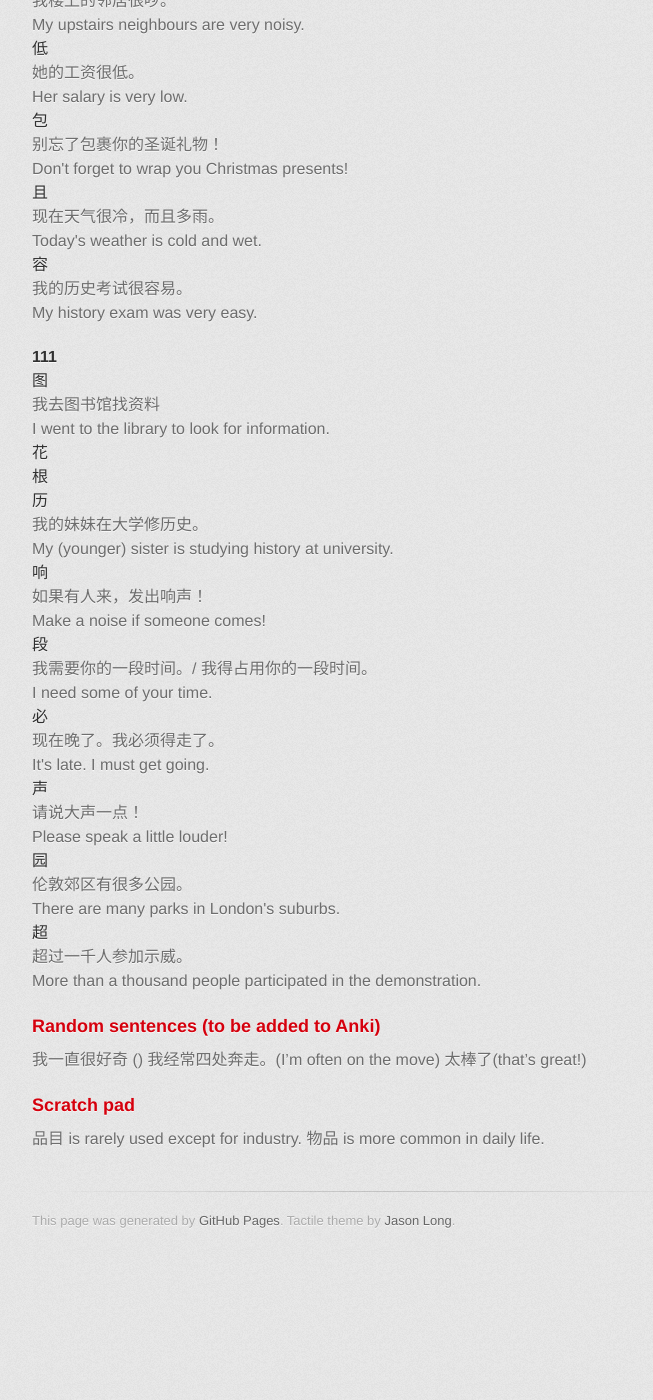
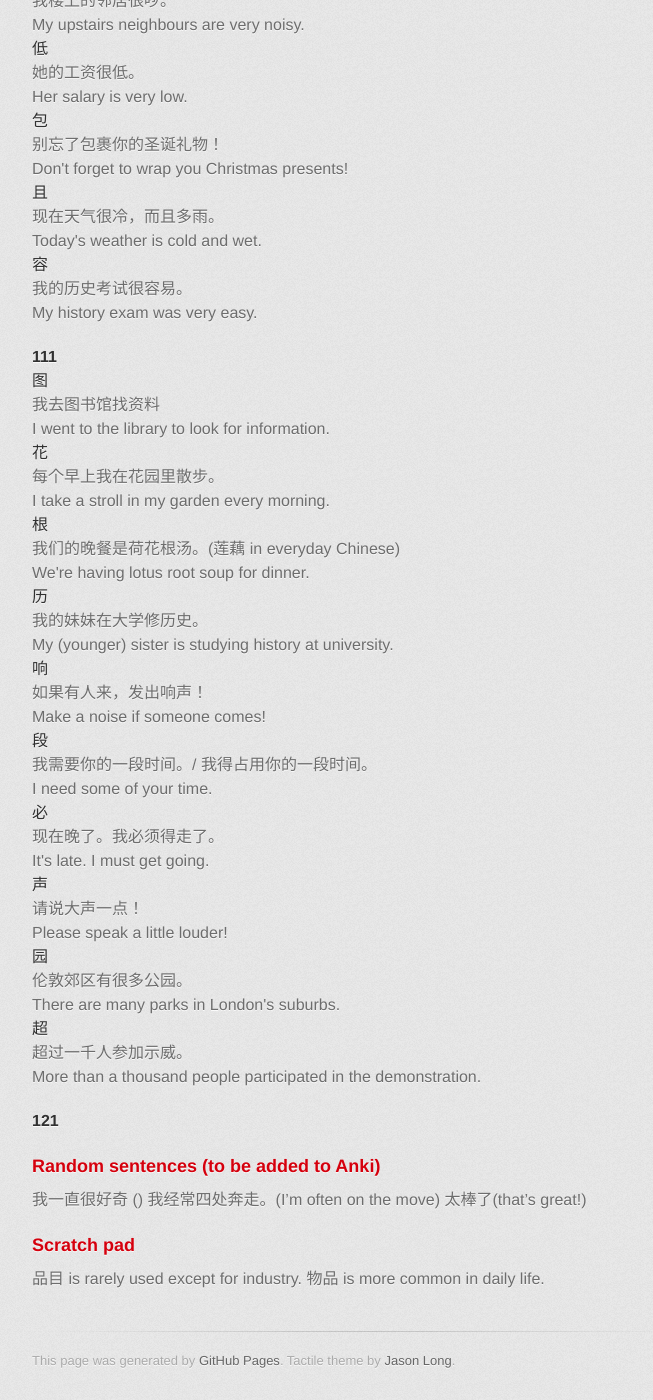
Before and after one commit to axiomiety/axiomiety.github.io, a Jekyll site: the page built from llog/mandarin.markdown, in a window 1280 px wide and 1400 px high, scrolled down 7565 px. Shown: the whole window, without its empty margins (298-951 px from the left). Built offline with Jekyll 4.4.1, drawn with Linux system fonts in a browser that asks for light colours; nearby versions of some CDN libraries; some web fonts are replaced; before the commit the page ends 8825 px from its top, so only the background shows below that.

Commit message:
mandarin

```diff
--- a/llog/mandarin.markdown
+++ b/llog/mandarin.markdown
@@ -392,11 +392,11 @@ Character|Sentence|Translation
   <dd>我去图书馆找资料</dd>
   <dd>I went to the library to look for information.</dd>
   <dt>花</dt>
-  <dd></dd>
-  <dd></dd>
+  <dd>每个早上我在花园里散步。</dd>
+  <dd>I take a stroll in my garden every morning.</dd>
   <dt>根</dt>
-  <dd></dd>
-  <dd></dd>
+  <dd>我们的晚餐是荷花根汤。(莲藕 in everyday Chinese)</dd>
+  <dd>We're having lotus root soup for dinner.</dd>
   <dt>历</dt>
   <dd>我的妹妹在大学修历史。</dd>
   <dd>My (younger) sister is studying history at university.</dd>
@@ -420,6 +420,40 @@ Character|Sentence|Translation
   <dd>More than a thousand people participated in the demonstration.</dd>
 </dl>
 
+#### 121
+
+<dl>
+  <dt></dt>
+  <dd></dd>
+  <dd></dd>
+  <dt></dt>
+  <dd></dd>
+  <dd></dd>
+  <dt></dt>
+  <dd></dd>
+  <dd></dd>
+  <dt></dt>
+  <dd></dd>
+  <dd></dd>
+  <dt></dt>
+  <dd></dd>
+  <dd></dd>
+  <dt></dt>
+  <dd></dd>
+  <dd></dd>
+  <dt></dt>
+  <dd></dd>
+  <dd></dd>
+  <dt></dt>
+  <dd></dd>
+  <dd></dd>
+  <dt></dt>
+  <dd></dd>
+  <dd></dd>
+  <dt></dt>
+  <dd></dd>
+  <dd></dd>
+</dl>
 <!--
 <dl>
   <dt></dt>
```
